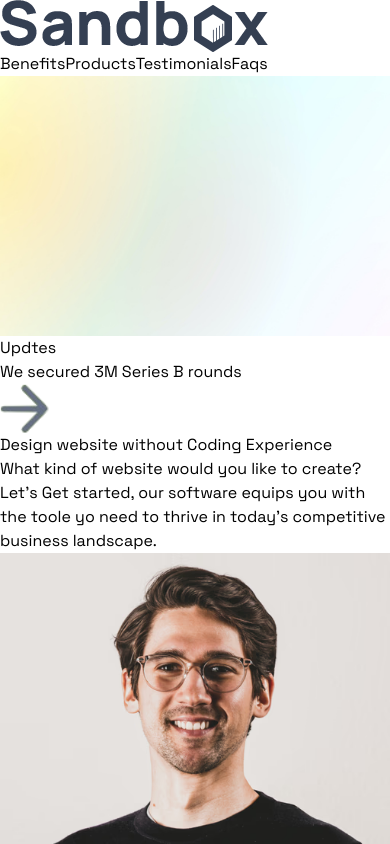
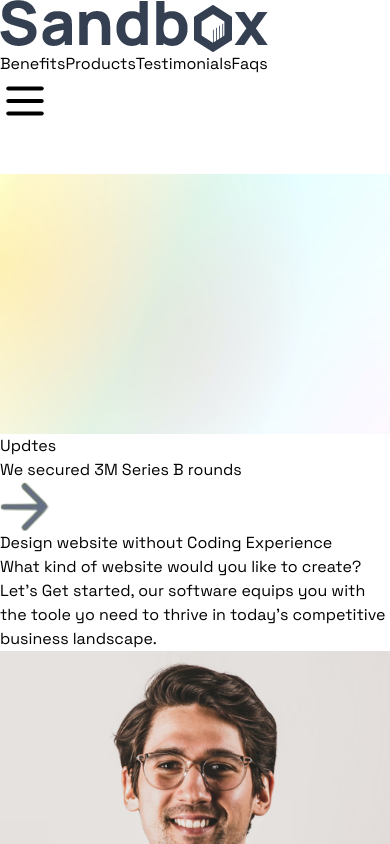
Before and after one commit to Oscedu15/itsolution-services, a React (Vite) app: page / in a window 390 px wide. Shown: the top 844 px of the page. Built offline with nearby package versions, Linux system fonts and the light colour scheme.

Commit message:
Culminacion del navbar, version mobile

```diff
--- a/src/benefits.tsx
+++ b/src/benefits.tsx
@@ -7,7 +7,7 @@ import { motion } from "framer-motion";
 
 const Benefits = () => {
   return (
-    <section className="pt-[80px] lg:pt-[120px] w-full px-[24px] md:px-[32px] xl:px-[178px] flex flex-col items-center gap-[60px] ">
+    <section className="pt-[80px] lg:pt-[120px] w-full px-[24px] md:px-[32px] xl:px-[178px] flex flex-col items-center gap-[60px] " id="benefite">
       <div className="flex flex-col items-center gap-6 w-full xl:w-[800px] ">
         {/* Heading */}
         <motion.h1
--- a/src/faqs.tsx
+++ b/src/faqs.tsx
@@ -5,7 +5,7 @@ import faq from './assets/testi-3.jpg';
 
 const Faqs = () => {
   return (
-    <section className="bg-white flex flex-col items-center w-full pt-[60px] pb-[92px] md:pb-[80px] px-[24px] md:px-[32px] xl:px-[64px] gap-[60px] md:gap-[80px] relative">
+    <section className="bg-white flex flex-col items-center w-full pt-[60px] pb-[92px] md:pb-[80px] px-[24px] md:px-[32px] xl:px-[64px] gap-[60px] md:gap-[80px] relative" id="faqs">
       <div className="w-full flex flex-col items-center gap-[10px] md:w-[850px]">
         {/* Heading */}
         <motion.div
--- a/src/footer.tsx
+++ b/src/footer.tsx
@@ -3,7 +3,7 @@ import logo from './assets/logoC.png'
 
 const Footer = () => {
   return (
-   <footer className='px-[24] lg:px-[80px] z40 py-[32px] flex flex-col lg:flex-row gap-[42px] items-center justify-between w-full bg-white'>
+   <footer className='px-[24] lg:px-[80px] z40 py-[32px] flex flex-col lg:flex-row gap-[42px] items-center justify-between w-full bg-white max-w-screen-2xl mx-auto'>
     <Link to='/' className="flex items-center gap-2.5 cursor-pointer">
     <img src={logo} alt="logo" className="h-[18px] w-[115px]" />
     </Link>
--- a/src/homepage.tsx
+++ b/src/homepage.tsx
@@ -16,7 +16,8 @@ const Homepage = () => {
   return (
     <div
       id="hero"
-      className="w-full min-h-[85vh] bg-white flex flex-col pt-[66px] md:pt-[66px]"
+      className="w-full min-h-[85vh] bg-white flex flex-col pt-[66px] md:pt-[66px]
+       max-w-screen-2xl mx-auto"
     >
       <Hero />
       <Benefits />
--- a/src/index.css
+++ b/src/index.css
@@ -9,6 +9,24 @@
     scroll-behavior: smooth;
 }
 
+.open-nav{
+    top: 99px;
+}
+
+.close-nav{
+    top: -400px;
+    transition: 1200ms;
+}
+
+.open-nav-items {
+    opacity: 1;
+    transition-delay:300ms ;
+}
+
+.close-nav-items {
+    opacity: 0;
+    transition-delay: 100ms;
+}
 
 body {
     font-weight: 400;
--- a/src/navbar.tsx
+++ b/src/navbar.tsx
@@ -1,51 +1,184 @@
 import { Link } from "react-router-dom";
 
-import logo from './assets/logoC.png';
+import logo from "./assets/logoC.png";
 import { useState } from "react";
 
 const Navbar = () => {
-
   const [navbarVisible, setNavbarVisible] = useState<boolean>(false);
 
-    const handleScroll = (e:React.MouseEvent<HTMLAnchorElement, MouseEvent>) => {
+  const handleScroll = (e: React.MouseEvent<HTMLAnchorElement, MouseEvent>) => {
     //first prevent the default behavior
     e.preventDefault();
 
     //get the href and remove everything before the hash (*)
+    //obtienes el href y eliminas todo antes del hash (*)
     const href = e.currentTarget.href;
 
-      const targetId = href.replace(/.*#/, '');
+    const targetId = href.replace(/.*#/, "");
+    console.log(targetId);
 
     //get the element by id and use ScrollIntoView
+    //Obtener el elemento por id y usar ScrollIntoView
     const elem = document.getElementById(targetId);
     elem?.scrollIntoView({
-        behavior:'smooth'
-      })
-    }
+      behavior: "smooth",
+    });
+  };
 
   return (
-<nav className="bg-white px-[24px] lg:px-[80px] z-50 py-[25.5px] flex justify-between w-full top-[0px] left-0 fixed" id="navbar">
-  <Link to='#hero' onClick={handleScroll} className="flex items-center gap-2.5 cursor-pointer">
+    <nav
+      className="bg-white px-[24px] lg:px-[80px] z-50 py-[25.5px] flex justify-between w-full top-[0px] left-0 fixed  mx-auto"
+      id="navbar"
+    >
+      <Link
+        to="#hero"
+        onClick={handleScroll}
+        className="flex items-center gap-2.5 cursor-pointer"
+      >
         <img src={logo} alt="logo" className="w-[50%]" />
       </Link>
       {/* Desktop Nav */}
       <div className="md:flex items-center justify-center gap-8 hidden be-vietnam-pro-medium pr-[28px] md:pr-0 md:pl-[50px] lg:pr-[28px] lg:pl-0">
-     <Link to='#benefite' onClick={handleScroll} className="text-[16px] font-medium text-[#343f52] cursor-pointer transition-all hover:text-[#878787]">
+        <Link
+          to="#benefite"
+          onClick={handleScroll}
+          className="text-[16px] font-medium text-[#343f52] cursor-pointer transition-all hover:text-[#878787]"
+        >
           Benefits
         </Link>
-     <Link to='#product' onClick={handleScroll} className="text-[16px] font-medium text-[#343f52] cursor-pointer transition-all hover:text-[#878787]">
+        <Link
+          to="#product"
+          onClick={handleScroll}
+          className="text-[16px] font-medium text-[#343f52] cursor-pointer transition-all hover:text-[#878787]"
+        >
           Products
         </Link>
-     <Link onClick={handleScroll} to='#testimonials' className="text-[16px] font-medium text-[#343f52] cursor-pointer transition-all hover:text-[#878787]">
+        <Link
+          onClick={handleScroll}
+          to="#testimonials"
+          className="text-[16px] font-medium text-[#343f52] cursor-pointer transition-all hover:text-[#878787]"
+        >
           Testimonials
         </Link>
-     <Link onClick={handleScroll} to='#faqs' className="text-[16px] font-medium text-[#343f52] cursor-pointer transition-all hover:text-[#878787]">
+        <Link
+          onClick={handleScroll}
+          to="#faqs"
+          className="text-[16px] font-medium text-[#343f52] cursor-pointer transition-all hover:text-[#878787]"
+        >
           Faqs
         </Link>
       </div>
+      {/* Desktop Nav */}
       {/* Mobile Nav */}
-  {/* {navbarVisible ? () : () } */}
+      {navbarVisible ? (
+        <svg
+          width="50px"
+          height="50px"
+          viewBox="0 0 24 24"
+          fill="none"
+          xmlns="http://www.w3.org/2000/svg"
+          onClick={() => setNavbarVisible(!navbarVisible)}
+          className="md:hidden cursor-pointer"
+        >
+          <path
+            d="M12 5C11.4477 5 11 5.44772 11 6C11 6.55228 11.4477 7 12 7H20C20.5523 7 21 6.55228 21 6C21 5.44772 20.5523 5 20 5H12Z"
+            fill="#000000"
+          />
+          <path
+            d="M7 12C7 11.4477 7.44772 11 8 11H16C16.5523 11 17 11.4477 17 12C17 12.5523 16.5523 13 16 13H8C7.44772 13 7 12.5523 7 12Z"
+            fill="#000000"
+          />
+          <path
+            d="M3 18C3 17.4477 3.44772 17 4 17H12C12.5523 17 13 17.4477 13 18C13 18.5523 12.5523 19 12 19H4C3.44772 19 3 18.5523 3 18Z"
+            fill="#000000"
+          />
+        </svg>
+      ) : (
+        <svg
+          width="50px"
+          height="50px"
+          viewBox="0 0 24 24"
+          fill="none"
+          xmlns="http://www.w3.org/2000/svg"
+          className="md:hidden cursor-pointer"
+          onClick={() => setNavbarVisible(!navbarVisible)}
+        >
+          <path
+            d="M4 18L20 18"
+            stroke="#000000"
+            strokeWidth="2"
+            strokeLinecap="round"
+          />
+          <path
+            d="M4 12L20 12"
+            stroke="#000000"
+            strokeWidth="2"
+            strokeLinecap="round"
+          />
+          <path
+            d="M4 6L20 6"
+            stroke="#000000"
+            strokeWidth="2"
+            strokeLinecap="round"
+          />
+        </svg>
+      )}
+      <div
+        className={`pb-[40px] ${
+          navbarVisible ? "open-nav" : "close-nav"
+        } transition-all top-[99px] flex flex-col items-center justify-center w-full gap-10 left-0 absolute px-8 md:hidden pt-4`}
+      >
+        <div
+          className={`absolute w-full  shadow-[0px_23px_30px_0px_rgba(0,0,0,0.1)] transition-all duration-500 ${
+            navbarVisible ? "h-full" : "h-0"
+          } -top-0 -z-10 bg-white`}
+        />
+        <div
+          className={`max-w-max transition delay-[900ms] ${
+            navbarVisible ? "open-nav-items" : "close-nav-items"
+          } flex flex-col items-center justify-center gap-[33px] be-vietnam-pro-medium`}
+        >
+          <Link
+            onClick={handleScroll}
+            to="#benefits"
+            className="text-[26px] leading-[27px] tracking-[-0.4] font-medium text-[#000] cursor-pointer transition-all hover:text-[#878787]"
+          >
+            Benefits
+          </Link>
+          <Link
+            onClick={handleScroll}
+            to="#products"
+            className="text-[26px] leading-[27px] tracking-[-0.4] font-medium text-[#000] cursor-pointer transition-all hover:text-[#878787]"
+          >
+            Products
+          </Link>
+          <Link
+            onClick={handleScroll}
+            to="#testimonials"
+            className="text-[26px] leading-[27px] tracking-[-0.4] font-medium text-[#000] cursor-pointer transition-all hover:text-[#878787]"
+          >
+            Testimonials
+          </Link>
+          <Link
+            onClick={handleScroll}
+            to="#faqs"
+            className="text-[26px] leading-[27px] tracking-[-0.4] font-medium text-[#000] cursor-pointer transition-all hover:text-[#878787]"
+          >
+            Faqs
+          </Link>
+        </div>
+        <Link
+          to="/"
+          className={`text-base transition-all leading-[21.6px] tracking-[-0.48px] be-vietnam-pro-medium text-[#854dff]
+            hover:bg-[#854dff] hover:text-white duration-200 ${
+              navbarVisible ? "open-nav-items" : "close-nav-items"
+            } border border-[#854dff] bg-transparent rounded-lg px-[18px] flex items-center justify-center w-full py-[14px]`}
+        >
+          Get Template
+        </Link>
+      </div>
 
+      {/* Mobile Nav */}
     </nav>
   );
 };
--- a/src/product.tsx
+++ b/src/product.tsx
@@ -12,7 +12,7 @@ import dart from "./assets/icon_dart.svg";
 
 const Product = () => {
   return (
-    <section className="flex flex-col items-center w-full pt-[120px] md:pt-[160px] pb-[190px] md:pb-[150px] px-[24px] md:px-[32px] xl:px-[152px] gap-[80px] relative">
+    <section className="flex flex-col items-center w-full pt-[120px] md:pt-[160px] pb-[190px] md:pb-[150px] px-[24px] md:px-[32px] xl:px-[152px] gap-[80px] relative" id="product">
       <div className="w-full flex flex-col items-center gap-[15px] md:w-[850px]">
         {/* Heading */}
         <motion.div
--- a/src/testimonials.tsx
+++ b/src/testimonials.tsx
@@ -12,7 +12,7 @@ const Testimonials = () => {
   return (
     <div className="bg-[#f5f5f5] flex flex-col items-center w-full py-[60px] md:pb-[80px]">
       <div className="w-full flex flex-col items-center gap-[45px] pb-[60px] md:pb-[120px]">
-        <div className="w-full flex flex-col items-center gap-[15px] md:w-[850px]">
+        <div className="w-full flex flex-col items-center gap-[15px] md:w-[850px]" id="testimonials">
           {/* Heading Section */}
           <motion.div
             initial={{ opacity: 0, y: 10 }}
```
Also changed, not shown: src/assets/burger-menu-svgrepo-com.svg (added), src/assets/menu-motion-svgrepo-com.svg (added). Lines whose indentation alone changed are shown as unchanged.
